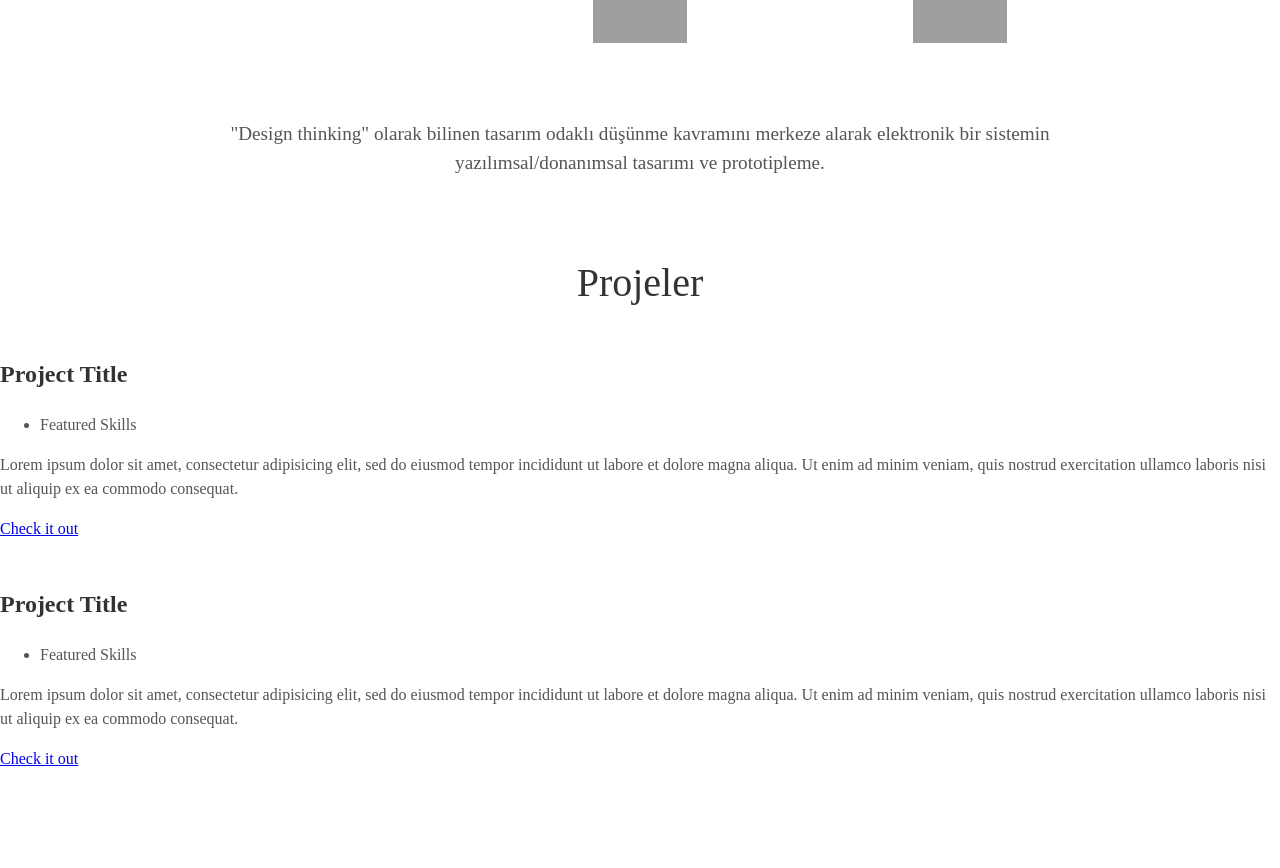
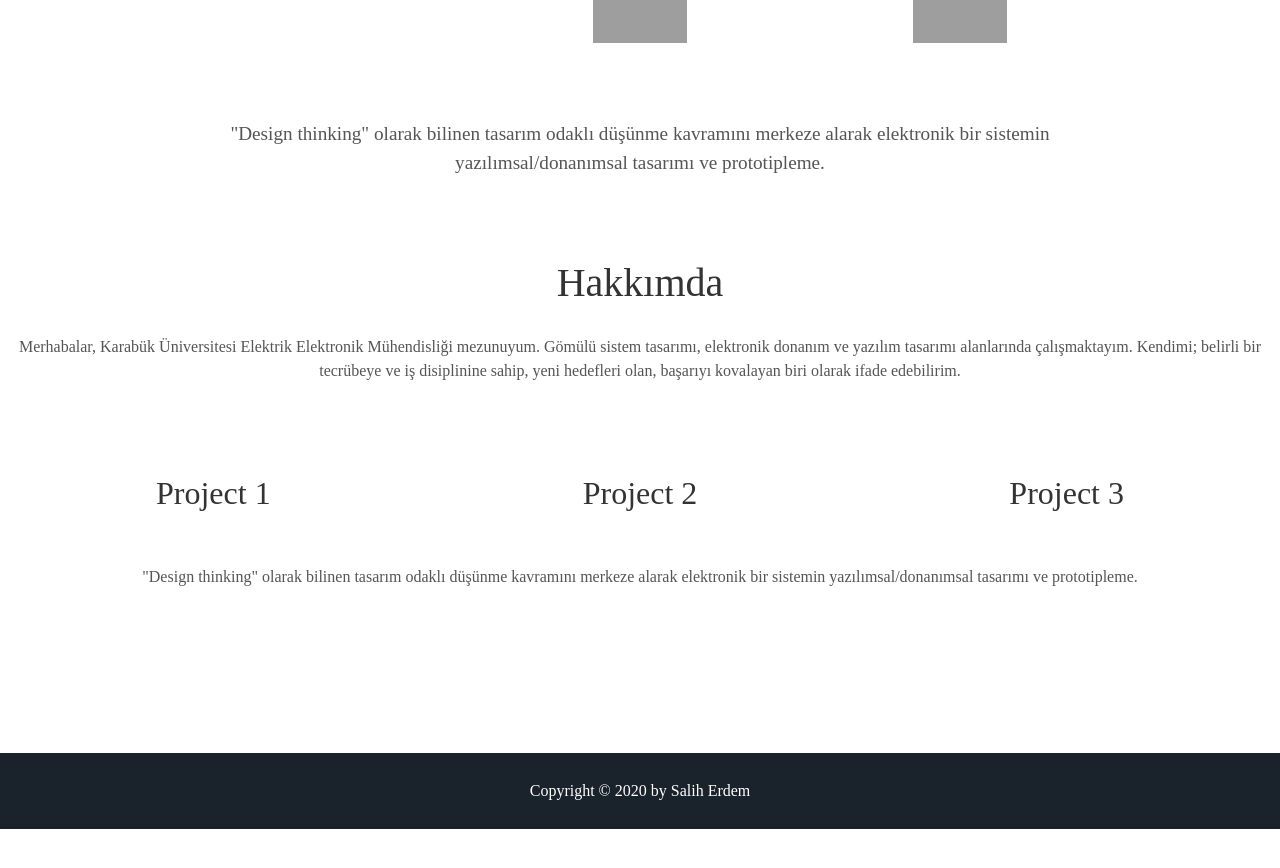
Before and after one commit to erdmsalih/erdmsalih.github.io, a Jekyll site: the page built from index.html, in a window 1280 px wide and 900 px high, scrolled down 1453 px. Shown: the top 868 px of the window. Built offline with Jekyll 4.4.1, drawn with Linux system fonts in a browser that asks for light colours; some web fonts are replaced; after the commit the page ends 2282 px from its top, so only the background shows below that; grey boxes are pictures that could not be loaded.

Commit message:
Update projects.html

```diff
--- a/_includes/projects.html
+++ b/_includes/projects.html
@@ -1,22 +1,30 @@
 <div class="user-details">
-  <h1>Projeler</h1>
+  <h1>Hakkımda</h1>
+  <p>{{ site.user_description }}</p>
 </div>
-<div class="user-projects">
-  <div class="contents-right">
-    <h3> Project Title </h3>
-    <ul>
-      <li> Featured Skills</li>
-    </ul>
-    <p>Lorem ipsum dolor sit amet, consectetur adipisicing elit, sed do eiusmod tempor incididunt ut labore et dolore magna aliqua. Ut enim ad minim veniam, quis nostrud exercitation ullamco laboris nisi ut aliquip ex ea commodo consequat.</p>
-    <a class="project-link" href="#">Check it out</a>
-  </div>
+<div class="user">
+    <div class="tech">
+      <h2>Project 1</h2>
+
+      <p>
+          </p>
+    </div>
+    <div class="tech">
+      <h2>Project 2</h2>
+
+      <p>
+            </p>
+    </div>
+    <div class="tech">
+      <h2>Project 3</h2>
+
+      <p>
+            </p>
+    </div>
 </div>
-<div class="user-projects">
-    <h3> Project Title </h3>
-    <ul>
-      <li> Featured Skills</li>
-    </ul>
-    <p>Lorem ipsum dolor sit amet, consectetur adipisicing elit, sed do eiusmod tempor incididunt ut labore et dolore magna aliqua. Ut enim ad minim veniam, quis nostrud exercitation ullamco laboris nisi ut aliquip ex ea commodo consequat.</p>
-    <a class="project-link" href="#">Check it out</a>
-  </div>
-</div>
+<div align="center">
+  <div class="user-details">
+      <p>
+      "Design thinking" olarak bilinen tasarım odaklı düşünme kavramını merkeze alarak elektronik bir sistemin yazılımsal/donanımsal tasarımı ve prototipleme.
+        </p>
+    </div>
```
